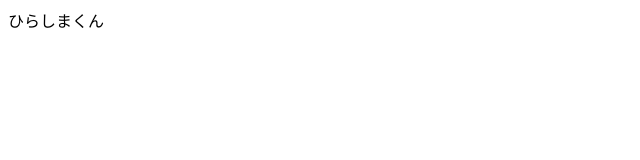
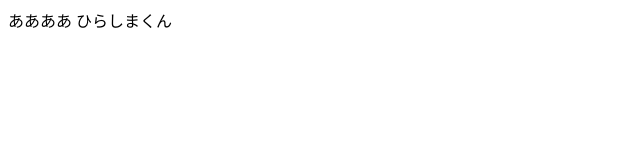
Before and after one commit to TakumiHirashima/takumi, a plain HTML site: page index.html in a window 1280 px wide. Shown: the full height of the page, 0-640 px from the left. Drawn offline with Linux system fonts and the light colour scheme.

Commit message:
追加した

```diff
--- a/index.html
+++ b/index.html
@@ -6,7 +6,7 @@
 </head>
 
 <body>
-
+	ああああ
 
 	ひらしまくん
 </body>
```
